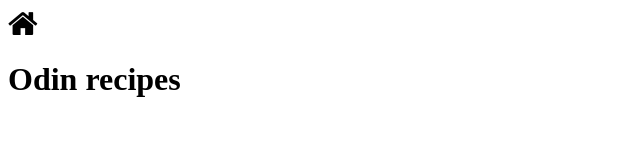
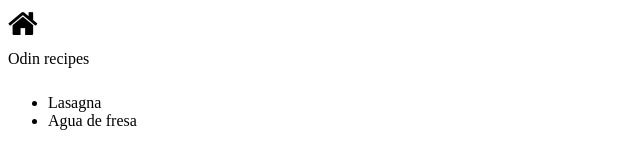
Before and after one commit to eilertsu/odin_recipes, a plain HTML site: page index.html in a window 1280 px wide. Shown: the whole page, without its empty margins (0-640 px from the left). Drawn offline with Linux system fonts and the light colour scheme.

Commit message:
edit lasagna.html and index.html

```diff
--- a/index.html
+++ b/index.html
@@ -10,12 +10,14 @@
 <body>
     <header>
         <a href="#"><i class="fa fa-home fa-2x"></i></a>
-        <h1><a href="recipes/lasagna.html">Odin recipes</a></h1>
+        <h1a href="recipes/lasagna.html">Odin recipes</h1>
     </header>
 
-<main></main>
-
-<footer></footer>
-<script></script>
+<main>
+    <ul>
+        <li><a href="recipes/lasagna.html">Lasagna</a></li>
+        <li><a href="recipes/aguaDeFresa.html">Agua de fresa</a></li>
+    </ul>
+</main>
 </body>
 </html>
```
Also changed, not shown: recipes/lasagna.html (+0 -3 lines).
